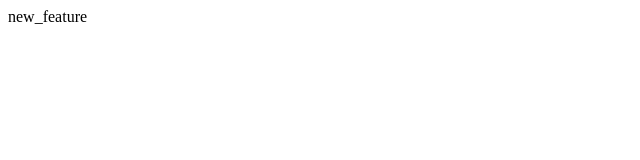
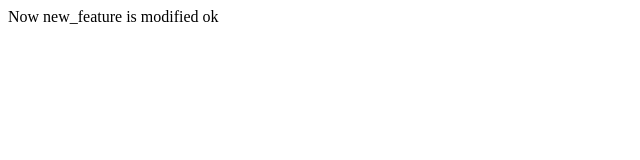
Before and after one commit to Pradnya280/MergeConflict-Test, a plain HTML site: page index.html in a window 1280 px wide. Shown: the whole page, without its empty margins (0-640 px from the left). Drawn offline with Linux system fonts and the light colour scheme.

Commit message:
modified index now

```diff
--- a/index.html
+++ b/index.html
@@ -2,7 +2,7 @@
 <head>
 </head>
 <body>
-new_feature
+Now new_feature is modified ok
 
 </body>
 </html>
```
